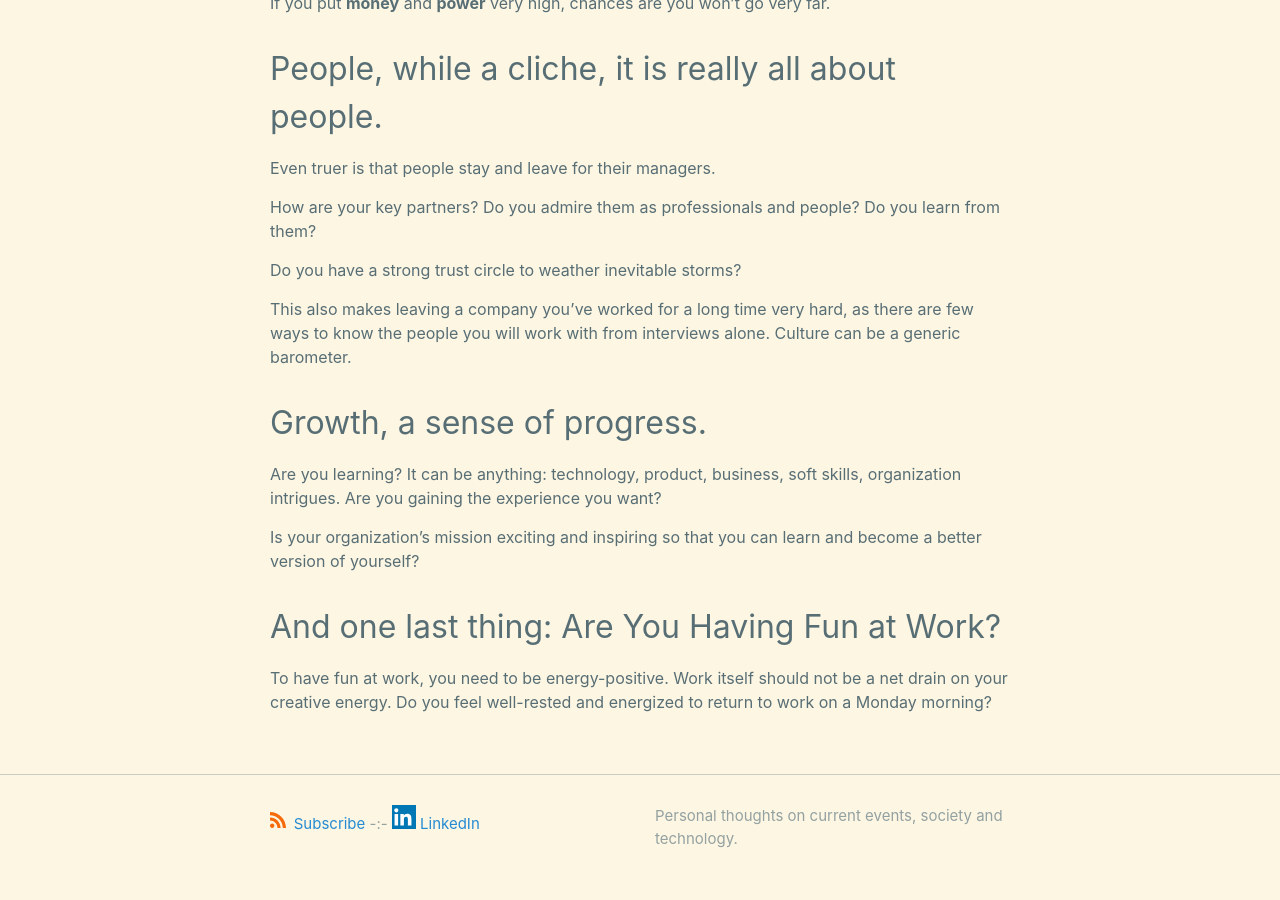
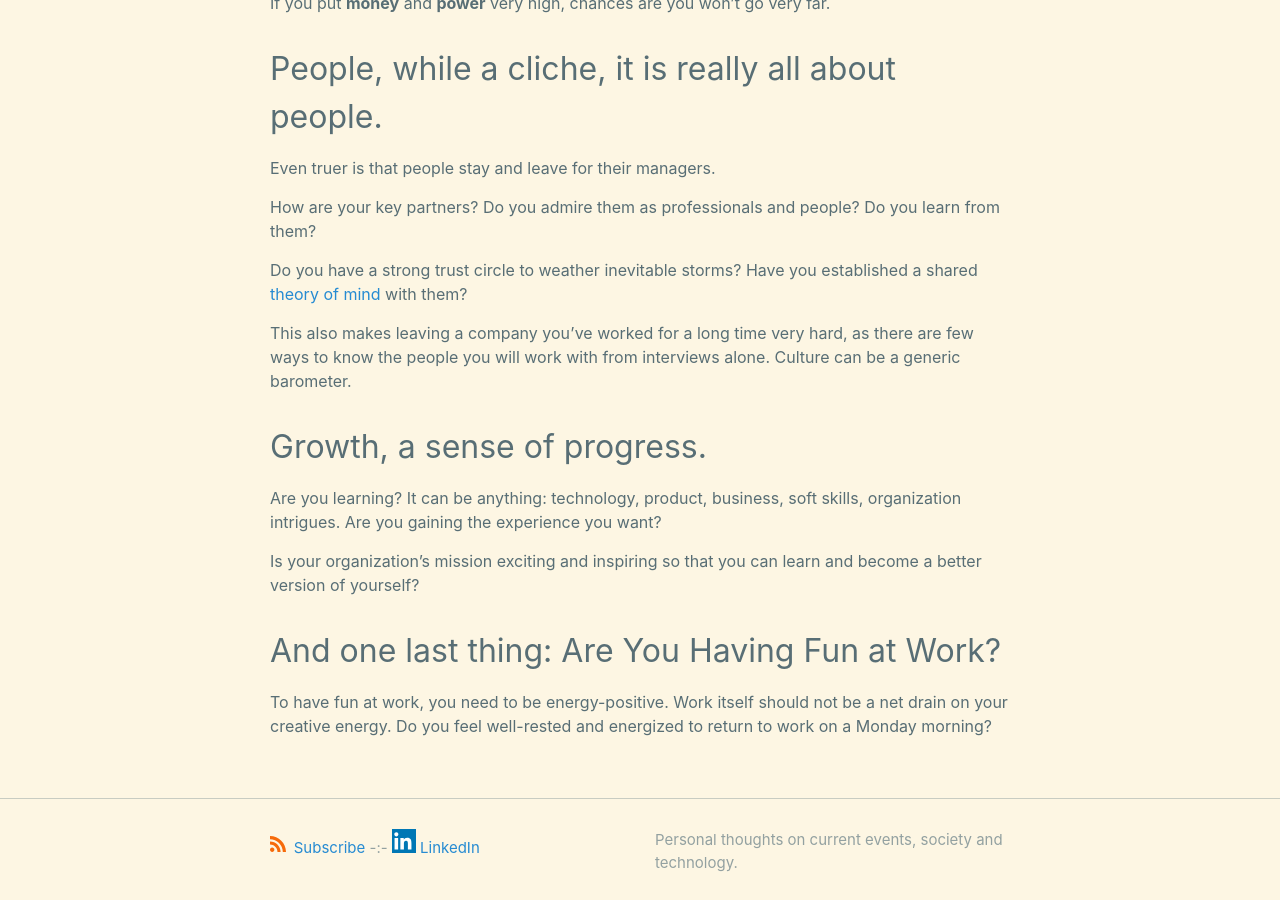
Before and after one commit to xianxu/xianxu.github.io, a Jekyll site: the page built from _posts/2025-02-16-money-power.markdown, in a window 1280 px wide and 900 px high, scrolled down 1088 px. Built offline with Jekyll 4.4.1, drawn with Linux system fonts in a browser that asks for light colours.

Commit message:
Sync latest _posts from private repo

```diff
--- a/_posts/2025-02-16-money-power.markdown
+++ b/_posts/2025-02-16-money-power.markdown
@@ -38,7 +38,7 @@ Even truer is that people stay and leave for their managers.
 
 How are your key partners? Do you admire them as professionals and people? Do you learn from them?
 
-Do you have a strong trust circle to weather inevitable storms?
+Do you have a strong trust circle to weather inevitable storms? Have you established a shared [theory of mind](https://boz.com/articles/theory-mind) with them?
 
 This also makes leaving a company you've worked for a long time very hard, as there are few ways to know the people you will work with from interviews alone. Culture can be a generic barometer.
 
```
